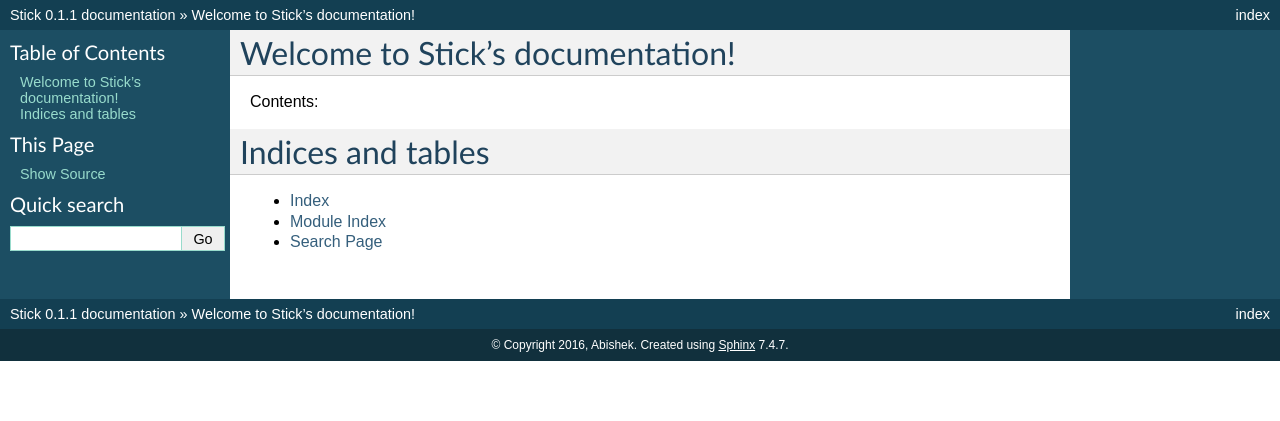
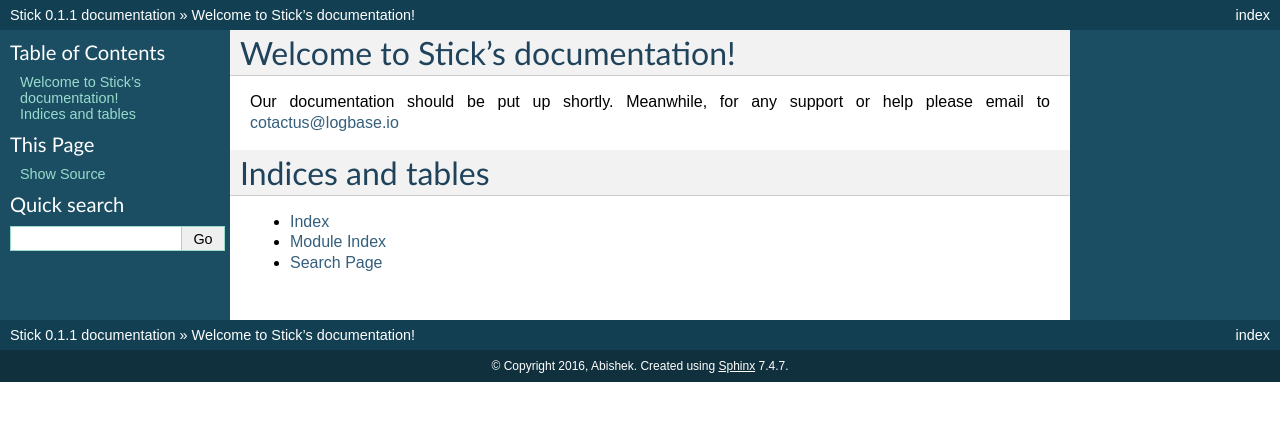
Before and after one commit to LogBaseInc/stick-landing, a Sphinx documentation site: the page built from docs/index.rst, in a window 1280 px wide. Shown: the top 421 px of the page. Built offline with Sphinx 7.4.7, drawn with Linux system fonts in a browser that asks for light colours.

Commit message:
Doc update

```diff
--- a/docs/index.rst
+++ b/docs/index.rst
@@ -6,7 +6,7 @@
 Welcome to Stick's documentation!
 =================================
 
-Contents:
+Our documentation should be put up shortly. Meanwhile, for any support or help please email to cotactus@logbase.io
 
 .. toctree::
    :maxdepth: 2
```
